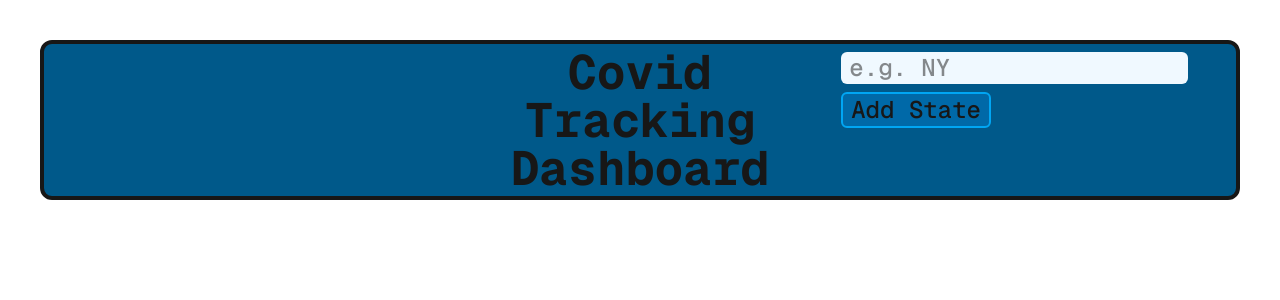
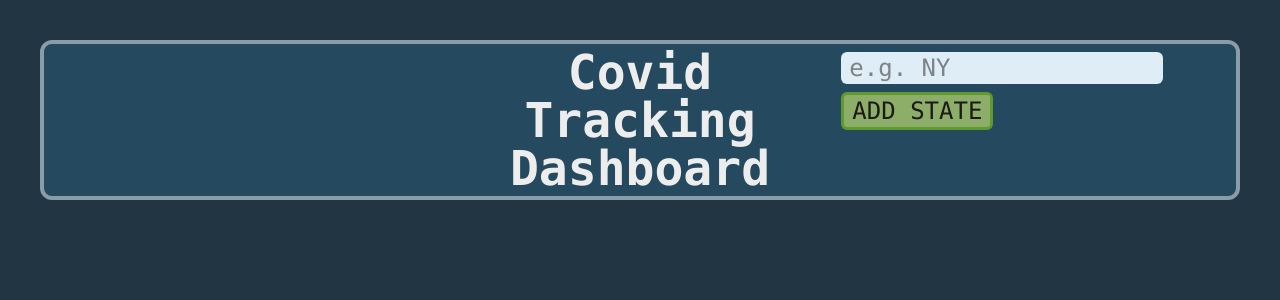
Before and after one commit to ehouse3/Covid-Tracker, a Next.js app in the folder covid-dashboard/: page / in a window 1280 px wide. Shown: the top 300 px of the page. Built offline with nearby package versions, Linux system fonts and the light colour scheme.

Commit message:
Colors
Added background, foreground, tertiary ... colors to the global css.

```diff
--- a/covid-dashboard/app/globals.css
+++ b/covid-dashboard/app/globals.css
@@ -1,26 +1,46 @@
 @import "tailwindcss";
 
 :root {
-  --background: #ffffff;
-  --foreground: #171717;
+  --background: #213542;
+  --foreground: #254A5F;
+  --foreground-border: #899ca9;
+
+  --text: #ededed;
+  --text-dark: #1c1917;
+
+  --secondary: #8CAE68;
+  --secondary-border: #60992D;
+  --secondary-hover: #ade96d;
+  --secondary-border-hover: #73c02f;
+
+  --tertiary: #DFEDF6;
+  --tertiary-border: ;
 }
 
-@theme inline {
+/* @theme inline {
   --color-background: var(--background);
   --color-foreground: var(--foreground);
   --font-sans: var(--font-geist-sans);
   --font-mono: var(--font-geist-mono);
-}
+} */
 
-@media (prefers-color-scheme: dark) {
+/* @media (prefers-color-scheme: dark) {
   :root {
-    --background: #1c1c1c;
-    --foreground: #ededed;
+    --background: #213542;
+    --text: #ededed;
+    --text-dark: #1c1917;
+    --foreground: #254A5F;
+
+    --secondary: #8CAE68;
+    --secondary-border: #60992D;
+
+    --tertiary: #DFEDF6;
+    --tertiary-border: ;
   }
-}
+} */
 
 body {
   background: var(--background);
-  color: var(--foreground);
+  color: var(--text);
   font-family: Arial, Helvetica, sans-serif;
 }
--- a/covid-dashboard/app/page.tsx
+++ b/covid-dashboard/app/page.tsx
@@ -34,15 +34,15 @@ export default function Dashboard() {
     };
 
     return (
-      <div key={props.state.id} className="flex flex-row justify-between flex-wrap bg-sky-800 rounded-xl p-2 my-7 border-4">
+      <div key={props.state.id} className="flex flex-row justify-between flex-wrap bg-(--foreground) rounded-xl p-2 my-7 border-0 border-(--foreground-border)">
         <div className="flex flex-row w-full">
           <div className="w-1/3">
             <Dropdown
               items={dataList.map((val, index) => { // List of metrics to choose
                 if (props.state.nullMetrics && props.state.nullMetrics[val as keyof (typeof props.state.nullMetrics)]) { // Strikes through displayed metrics that are all null
-                  return <MenuItem value={val} key={val}><p className="inline text-xl">{dataListPretty[index]}</p></MenuItem>;
+                  return <MenuItem value={val} key={val}><p className="inline font-mono font-medium text-xl">{dataListPretty[index]}</p></MenuItem>;
                 } else {
-                  return <MenuItem value={val} key={val}><p className="inline line-through text-xl">{dataListPretty[index]}</p></MenuItem>;
+                  return <MenuItem value={val} key={val}><p className="inline font-mono font-medium line-through text-xl">{dataListPretty[index]}</p></MenuItem>;
                 }
               })}
               selected={props.state.selected?.metric as string[]}
@@ -96,7 +96,7 @@ export default function Dashboard() {
   function StateButton(props: StateButtonProps) {
     return (
       <button
-        className="px-4 py-1 m-2 self-center border-2 rounded-md text-neutral-900 border-sky-500 bg-sky-100 hover:bg-blue-600 hover:border-blue-500"
+        className="px-4 py-1 m-2 self-center border-3 rounded-md border-(--secondary-border) bg-(--secondary) text-(--text-dark) hover:bg-(--secondary-hover) hover:border-(--secondary-border-hover)"
         onClick={props.onClick}
       >
         {props.buttonText}
@@ -112,11 +112,10 @@ export default function Dashboard() {
 
   /** Dropdown component to select which metrics of data to display */
   function Dropdown(props: DropDownProps) {
-
     return (
-      <div className="m-2 border-2 rounded-md border-sky-500 bg-sky-100">
+      <div className="m-2 rounded-md border-(--tertiary-border) bg-(--tertiary)">
         <FormControl fullWidth>
-          <InputLabel className="bg-sky-100 rounded-md" id="demo-simple-select-label"><div className="px-2 text-xl text-neutral-900">Metrics</div></InputLabel>
+          <InputLabel className="bg-(--tertiary) rounded-md" id="demo-simple-select-label"><div className="px-2 text-xl font-mono text-(--text-dark)">Metrics</div></InputLabel>
           <Select
             labelId="demo-simple-select-label"
             id="demo-simple-select"
@@ -204,27 +203,26 @@ export default function Dashboard() {
 
   return (
     <main className="flex flex-row flex-wrap items-center mx-10 my-10 text-2xl font-mono font-medium tracking-normal">
-      <div className="flex flex-row basis-full justify-between bg-sky-800 p-1 border-4 rounded-xl">
+      <div className="flex flex-row basis-full justify-between bg-(--foreground) p-1 border-4 rounded-xl border-(--foreground-border)">
         <div className="w-1/3"></div>
         <h1 className="w-1/3 text-center text-5xl font-bold">Covid Tracking Dashboard</h1>
         <div className="w-1/3 flex flex-box justify-end">
           <form onSubmit={handleSubmit}>
             <input
-              name='stateAbbrev'
-              className="px-2 m-1 rounded-md text-neutral-900 bg-sky-50"
+              name="stateAbbrev"
+              className="px-2 m-1 rounded-md text-(--text-dark) bg-(--tertiary)"
               type="text" placeholder="e.g. NY" autoCapitalize="characters" />
             <button
-              className="px-2 m-1 border-2 rounded-md border-sky-500 bg-sky-700 hover:bg-blue-600 hover:border-blue-500"
+              className="px-2 m-1 border-3 rounded-md border-(--secondary-border) bg-(--secondary) text-(--text-dark) hover:bg-(--secondary-hover) hover:border-(--secondary-border-hover)"
               type="submit"
             >
-              Add State
+              ADD STATE
             </button>
           </form>
         </div>
       </div>
-      <div className="basis-full">
-        {states.map((state) => state.id !== undefined && <StateItem key={state.id} state={state} ascendState={ascendState} descendState={descendState} removeState={removeState} />)}
-      </div>
+
+      {states.map((state) => state.id !== undefined && <StateItem key={state.id} state={state} ascendState={ascendState} descendState={descendState} removeState={removeState} />)}
     </main>
   );
 }
```
